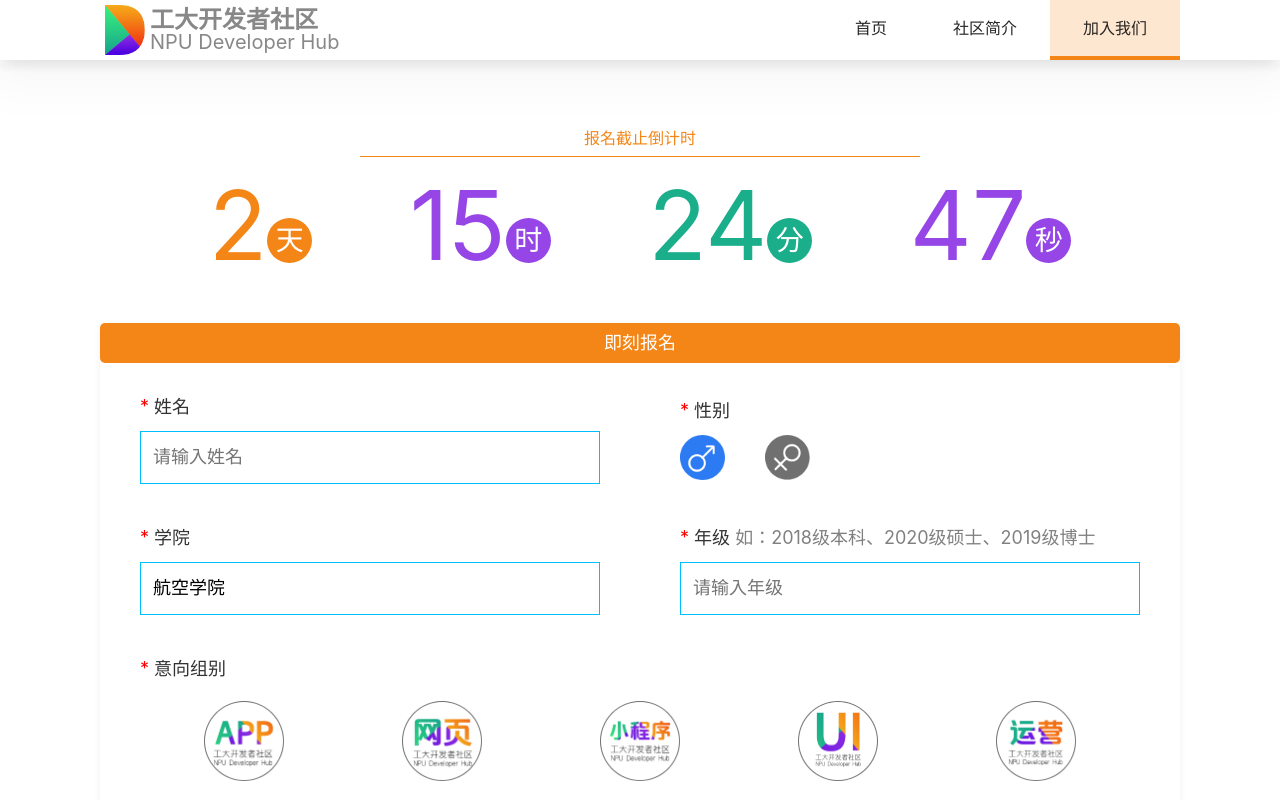
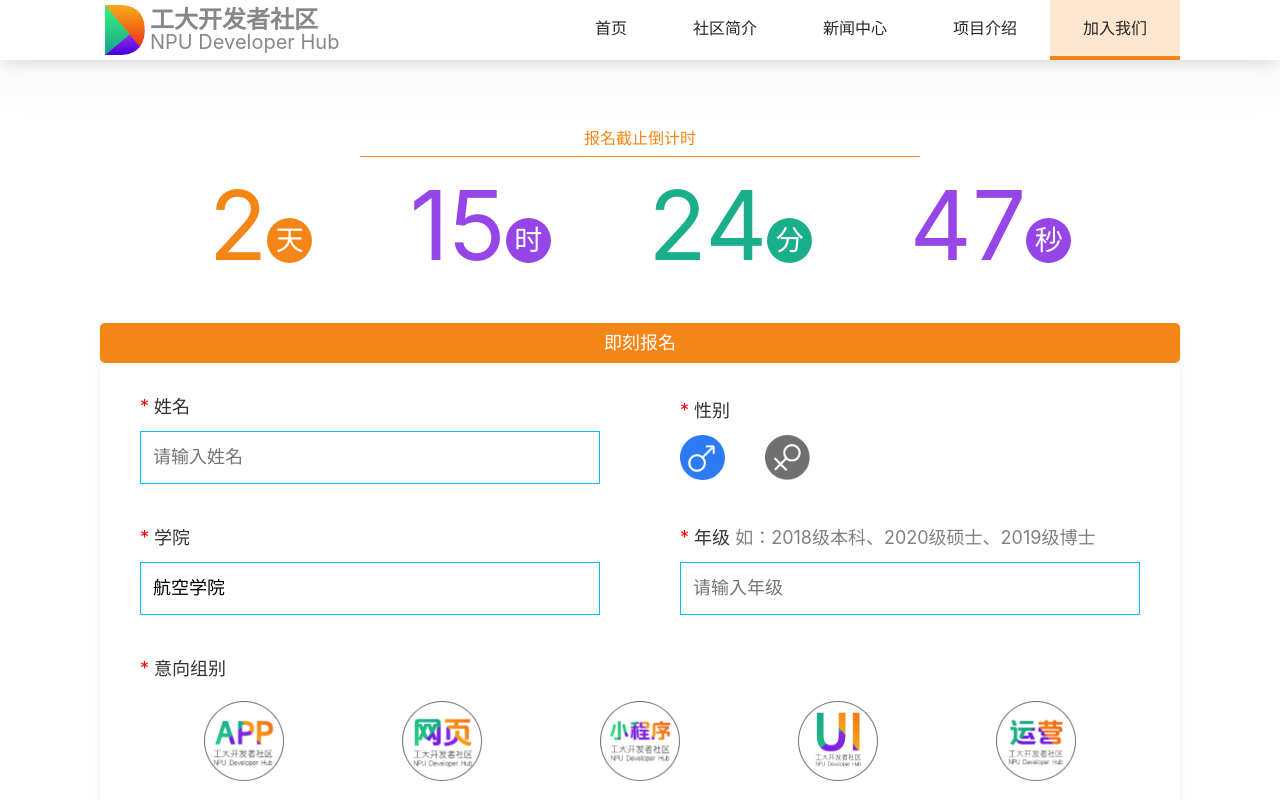
Before and after one commit to Rain7-osu/nwpu-dev-hub-front, a React (Vite) app: page /join in a window 1280 px wide. Shown: the top 800 px of the page. Built offline with nearby package versions, Linux system fonts and the light colour scheme.

Commit message:
【feat】添加页面架构

```diff
--- /dev/null
+++ b/src/pages/Project/index.tsx
@@ -0,0 +1,7 @@
+import React, { memo } from 'react';
+
+export const Project = memo(() => {
+  return (
+    <div>项目介绍</div>
+  );
+});
--- a/src/routes/Navigator/index.tsx
+++ b/src/routes/Navigator/index.tsx
@@ -6,43 +6,40 @@ import { Dropdown } from '../../components/Dropdown';
 import Menu from '../../components/Menu';
 import { HamburgerButton } from '../../components/HamburgerButton';
 import { Container, DefaultContainer, MobileContainer, NavWrapper } from './styles';
+import routes from '../RouterConfig';
 
 export const Navigator = memo(() => {
   const { pathname } = useLocation();
   const links = (
     <>
-      <Menu.Item active={pathname === '/'}>
-        <NavLink to="/">首页</NavLink>
-      </Menu.Item>
-      <Menu.Item active={pathname === '/info'}>
-        <NavLink to="/info">社区简介</NavLink>
-      </Menu.Item>
-      {/*<Menu.Item active={pathname === '/news'}>*/}
-      {/*  <NavLink to="/news">新闻中心</NavLink>*/}
-      {/*</Menu.Item>*/}
-      {/*<Menu.Item active={pathname === '/project'}>*/}
-      {/*  <NavLink to="/project" >项目介绍</NavLink>*/}
-      {/*</Menu.Item>*/}
-      <Menu.Item active={pathname === '/join'}>
-        <NavLink to="/join" >加入我们</NavLink>
-      </Menu.Item>
+      {routes.map(({ title, path }) => {
+        if (typeof path !== 'string') {
+          return null;
+        }
+
+        return (
+          <Menu.Item key={title} active={pathname === path}>
+            <NavLink to={path}>{title}</NavLink>
+          </Menu.Item>
+        );
+      })}
     </>
   );
 
   return (
     <Container>
       <MobileContainer className="mobile">
-        <DevhubLogo size="small" type="default" />
+        <DevhubLogo size="small" type="default"/>
         <Dropdown
           placement="bottom-right"
           overlay={<Menu>{links}</Menu>}
         >
-          <HamburgerButton />
+          <HamburgerButton/>
         </Dropdown>
       </MobileContainer>
       <DefaultContainer className="default">
         <NavWrapper>
-          <DevhubLogo size="normal" type="default" />
+          <DevhubLogo size="normal" type="default"/>
           <Menu direction="horizontal">
             {links}
           </Menu>
--- a/src/routes/RouterConfig.ts
+++ b/src/routes/RouterConfig.ts
@@ -2,11 +2,15 @@ import { RouteProps } from 'react-router';
 import { Home } from '../pages/Home';
 import { JoinUs } from '../pages/JoinUs';
 import { Introduction } from '../pages/Introduction';
+import { News} from '../pages/News';
+import { Project } from '../pages/Project';
 
 const routes: Array<RouteProps & { title: string }> = [
   { path: '/', component: Home, title: '首页', exact: true },
+  { path: '/info', component: Introduction, title: '社区简介', exact: true },
+  { path: '/news', component: News, title: '新闻中心', exact: true },
+  { path: '/project', component: Project, title: '项目介绍', exact: true },
   { path: '/join', component: JoinUs , title: '加入我们', exact: true },
-  { path: '/info', component: Introduction, title: '社区简介', exact: true },
 ];
 
 export default routes;
```
Also changed, not shown: src/pages/Project/styles.ts (added).
